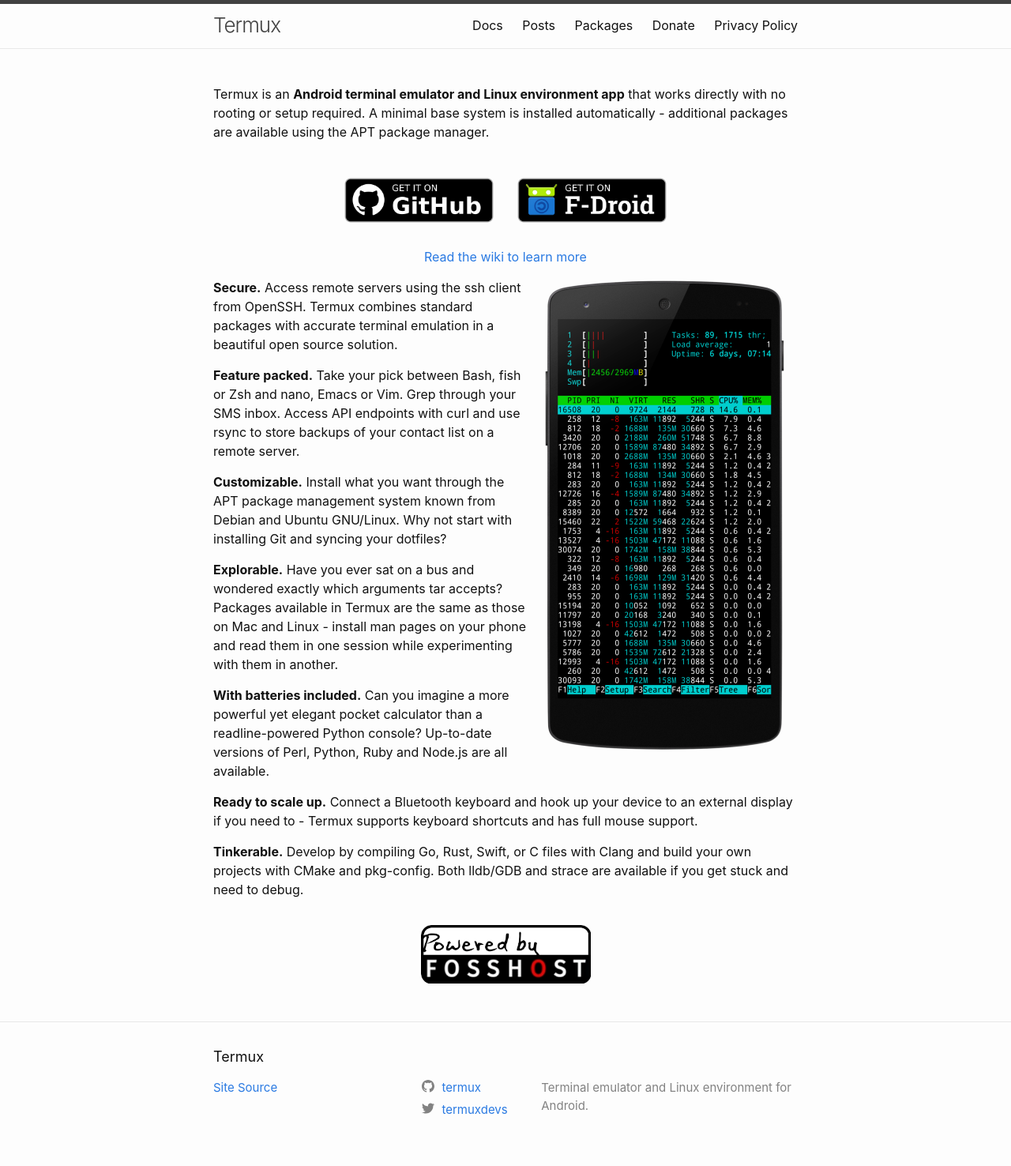
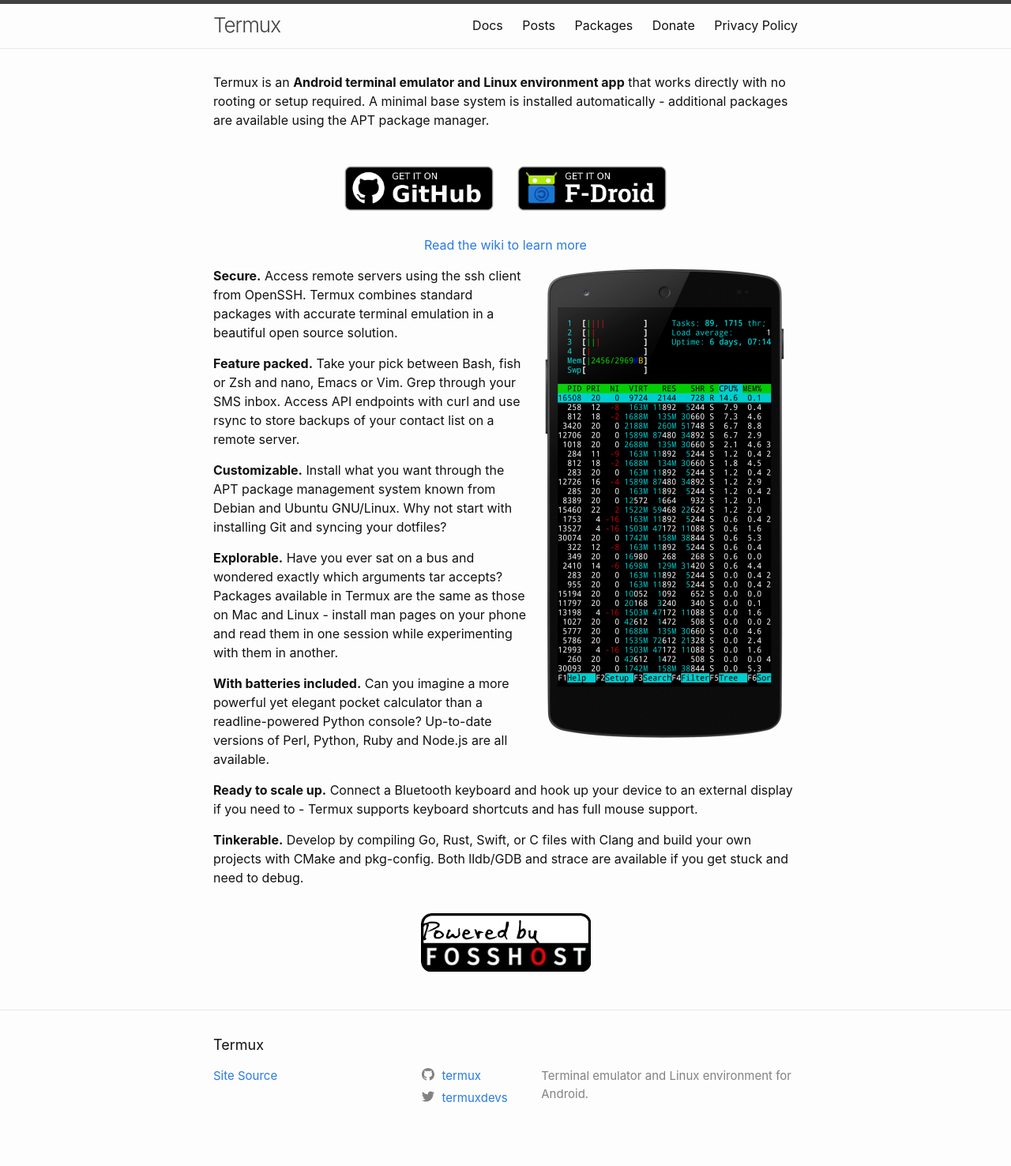
Before and after one commit to termux/termux.github.io, a Jekyll site: the page built from index.md, in a window 1280 px wide. Shown: the whole page at 79% size. Built offline with Jekyll 4.4.1, drawn with Linux system fonts in a browser that asks for light colours; Markdown is read by kramdown in place of the engine named in the settings.

Commit message:
Fixed: Do not add empty heading in home

```diff
--- a/_layouts/home.html
+++ b/_layouts/home.html
@@ -3,7 +3,9 @@
 ---
 
 <header class="home-header">
-  <h1 class="home-title">{{ page.title | escape }}</h1>
+  {%- if page.title and page.title != "" -%}
+    <h1 class="home-title">{{ page.title | escape }}</h1>
+  {%- endif -%}
   <style>
     .first { font-weight: bold; }
     .wiki { text-align: center; }
@@ -21,10 +23,6 @@
 </header>
 
 <div class="home">
-  {%- if page.title -%}
-    <h1 class="page-heading">{{ page.title }}</h1>
-  {%- endif -%}
-
   {{ content }}
 
   <p>Termux is an <strong>Android terminal emulator and Linux environment app</strong> that
```
